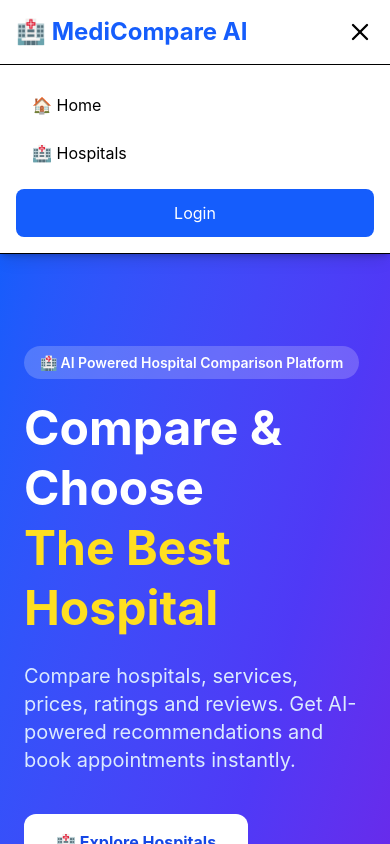
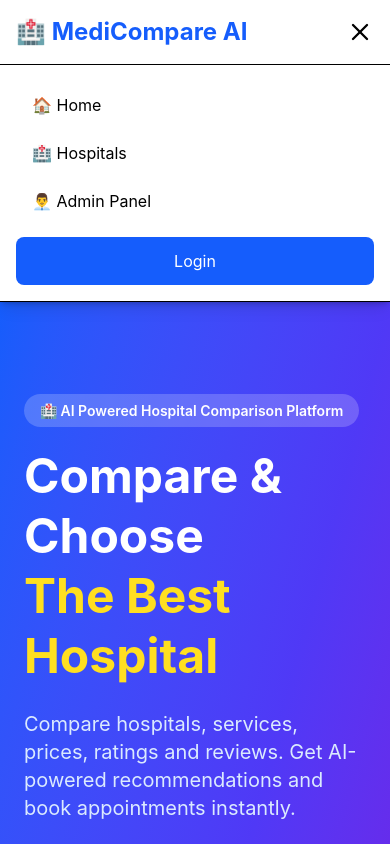
Before and after one commit to ganeshkumarbuilds/medicompare-ai, a React (Vite) app in the folder client/: page / in a window 390 px wide. Both pictures are taken after a click on the button 360 px from the left and 32 px from the top of the page. Shown: the top 844 px of the page. Built offline with nearby package versions, Linux system fonts and the light colour scheme.

Commit message:
Added more services

```diff
--- a/client/src/components/Navbar.jsx
+++ b/client/src/components/Navbar.jsx
@@ -10,9 +10,14 @@ import {
 function Navbar() {
   const [open, setOpen] = useState(false);
 
-  const user = JSON.parse(
+  const storedData = JSON.parse(
   localStorage.getItem("user")
 );
+
+const user = storedData?.user || storedData;
+console.log("storedData =", storedData);
+console.log("user =", user);
+console.log("role =", user?.role);
 
   const isLoggedIn = !!user;
 
@@ -107,18 +112,17 @@ function Navbar() {
                 </Link>
               </>
             )}
-
-            {user?.role ===
-              "hospitalAdmin" && (
+            {user &&
+ user.role &&
+ user.role.toLowerCase().trim() === "hospitaladmin" && (
   <Link
     to="/admin"
     className="flex items-center gap-2 text-purple-600 font-semibold hover:text-purple-800"
   >
     <Shield size={18} />
-                Admin
+    Admin Panel
   </Link>
 )}
-
             {user && (
               <div className="bg-blue-50 px-3 py-2 rounded-full text-sm font-semibold">
                 👤 {user.name}
@@ -237,8 +241,7 @@ function Navbar() {
               </>
             )}
 
-            {user?.role ===
-              "hospitalAdmin" && (
+            {true && (
   <Link
     to="/admin"
     onClick={closeMenu}
```
Lines whose indentation alone changed are shown as unchanged.
